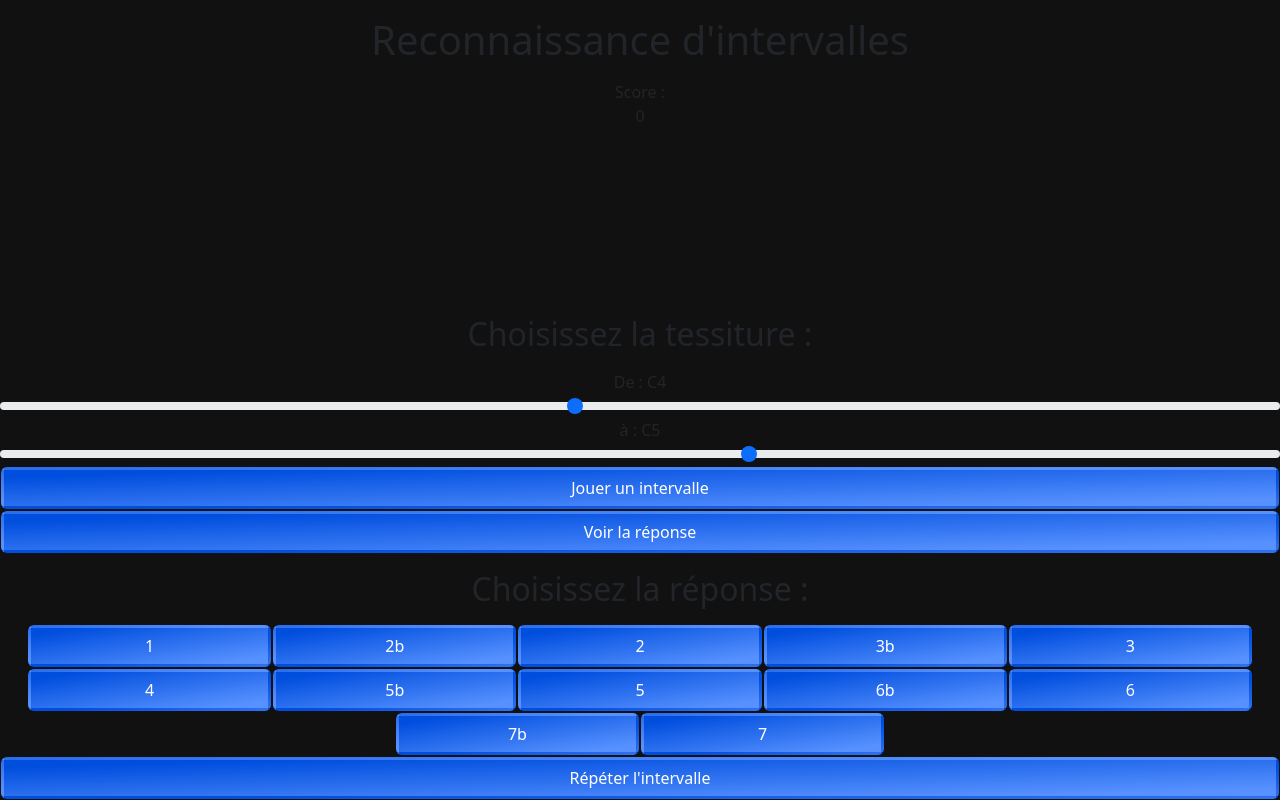
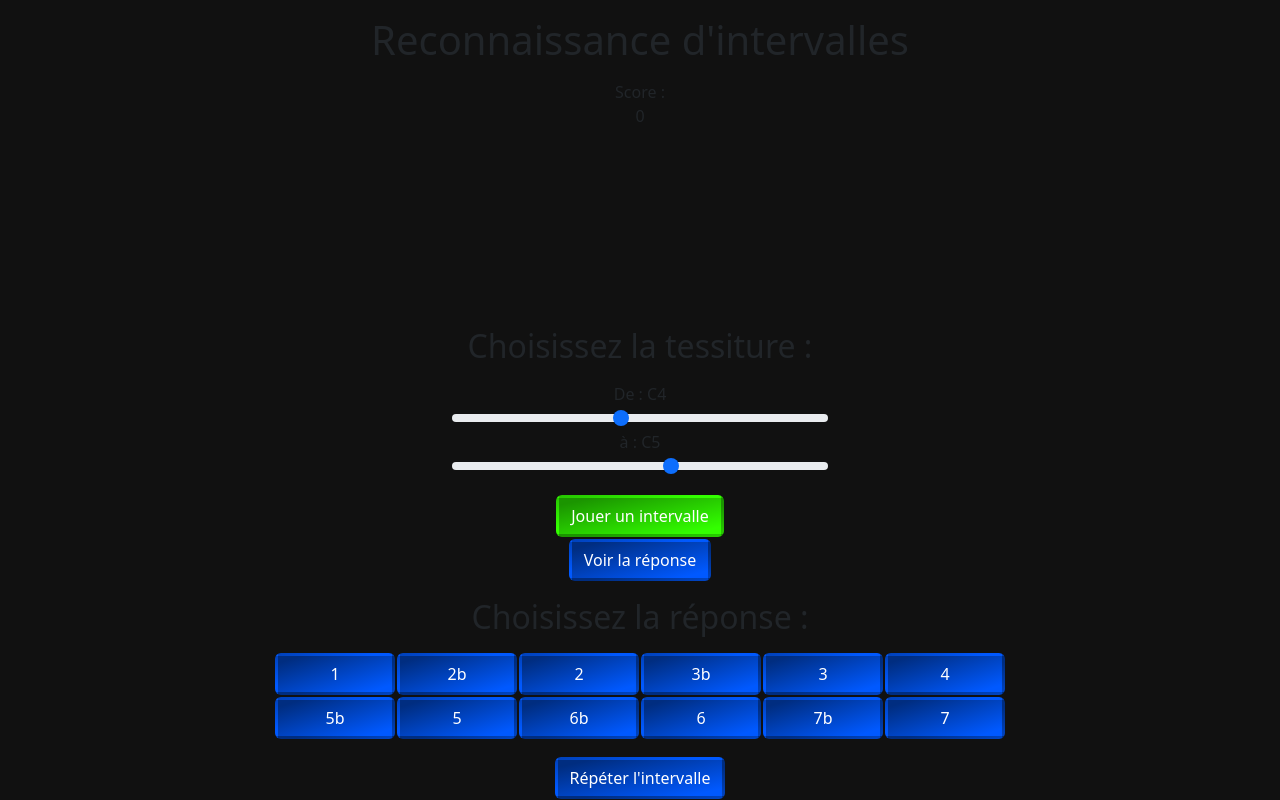
Before and after one commit to Khrystophe/eartraining, a PHP site: page /pages/intervalles.php in a window 1280 px wide. Run offline with PHP 8.4, Linux system fonts and the light colour scheme; some libraries are stand-ins or nearby versions.

Commit message:
15431509

```diff
--- a/assets/css/intervalles.css
+++ b/assets/css/intervalles.css
@@ -1,13 +1,18 @@
 :root {
   --gradient1: linear-gradient(
     to left top,
-    #5791ff 10%,
-    #004ede 90%
+    #0059ff 10%,
+    #002d80 90%
   ) !important;
   --gradient2: linear-gradient(
     to left top,
-    #ff5757 10%,
-    #de0000 90%
+    #ff0000 10%,
+    #930000 90%
+  ) !important;
+  --gradient3: linear-gradient(
+    to left top,
+    #33ff00 10%,
+    #1b9500 90%
   ) !important;
 }
 
@@ -25,38 +30,6 @@ h2 {
   margin: 1rem;
 }
 
-.tessiture-container {
-  display: flex;
-  flex-direction: column;
-  align-items: center;
-}
-
-.btn {
-  border: 3px solid transparent;
-  background: var(--gradient1);
-  color: #fff;
-  font-weight: 500;
-  text-decoration: none;
-  transition: all 0.4s ease;
-  margin: 1px;
-}
-
-.reponse-incorrecte {
-  background: var(--gradient2);
-  color: #111;
-  font-weight: 500;
-}
-
-.reponse-container {
-  display: flex;
-  flex-wrap: wrap;
-  justify-content: center;
-}
-
-.reponse {
-  width: 19vw;
-}
-
 .score-container {
   display: flex;
   flex-direction: column;
@@ -64,7 +37,7 @@ h2 {
   margin-bottom: 1rem;
 }
 
-.response-container {
+.music-score-response-container {
   display: flex;
   justify-content: center;
   flex-direction: column;
@@ -97,3 +70,66 @@ h2 {
     }
   }
 }
+.tessiture-slider-container{
+  display: flex;
+  justify-content: center;
+}
+
+.tessiture-container {
+  display: flex;
+  flex-direction: column;
+  align-items: center;
+  margin-bottom: 1rem;
+  max-width: 850px;
+}
+
+.btn {
+  border: 3px solid transparent;
+  background: var(--gradient1);
+  color: #fff;
+  font-weight: 500;
+  text-decoration: none;
+  transition: all 0.4s ease;
+  margin: 1px;
+}
+.play-ok {
+  background: var(--gradient3);
+}
+
+.play-stop{
+  background: var(--gradient2);
+}
+
+.play-show-container {
+  display: flex;
+  flex-direction: column;
+  align-items: center;
+}
+
+.reponse-incorrecte {
+  background: var(--gradient2);
+  color: #111;
+  font-weight: 500;
+}
+
+.response-container{
+  display: flex;
+  justify-content: center;
+}
+.response-buttons-container {
+  display: flex;
+  flex-wrap: wrap;
+  justify-content: center;
+  margin-bottom: 1rem;
+  max-width: 850px;
+}
+
+.reponse {
+  max-width: 120px;
+  width: 19vw;
+}
+
+.repeat-container{
+  display: flex;
+  justify-content: center;
+}
--- a/js/intervalles/playButton.js
+++ b/js/intervalles/playButton.js
@@ -1,9 +1,11 @@
 // Gestionnaire d'événements pour le bouton "Jouer un interval"
 document.getElementById("playButton").addEventListener("click", function () {
+
   if (answerGiven || !isScoreDisplayed || answerRevealed) {
-    console.log(answerGiven);
-    console.log(answerRevealed);
-    console.log(isScoreDisplayed);
+
+    this.classList.remove("play-ok");
+    this.classList.add("play-stop");
+
     generateNewNotes();
 
     if (answerRevealed) {
--- a/js/intervalles/showReponseButton.js
+++ b/js/intervalles/showReponseButton.js
@@ -1,5 +1,10 @@
 document.getElementById("showReponseButton").addEventListener("click", function () {
     clearStaves();
+
+    var playButton = document.getElementById("playButton");
+
+    playButton.classList.remove("play-stop");
+    playButton.classList.add("play-ok");
 
     answerRevealed = true;
 
--- a/pages/intervalles.php
+++ b/pages/intervalles.php
@@ -19,9 +19,8 @@
         <div id="scoreValue"></div>
     </div>
 
-
     <div class="music-score-container">
-        <div id="response" class="response-container"></div>
+        <div id="response" class="music-score-response-container"></div>
         <div class="staves-container">
             <div class="width">
                 <div class="note" id=note1></div>
@@ -34,6 +33,7 @@
         </div>
     </div>
 
+    <div class="tessiture-slider-container">
         <div class="tessiture-container">
             <h2>Choisissez la tessiture :</h2>
         <div>
@@ -47,14 +47,18 @@
         </div>
         <input type="range" id="tessiture2" class="form-range" name="tessiture2" min="0" max="87" step="1">
     </div>
+</div>
 
 
-
-    <button id="playButton" class="btn ">Jouer un intervalle</button>
+    <div class="play-show-container">
+        <button id="playButton" class="btn play-ok">Jouer un intervalle</button>
         <button id="showReponseButton" class="btn ">Voir la réponse</button>
+    </div>
 
     <h2>Choisissez la réponse :</h2>
-    <div class="reponse-container">
+
+    <div class="response-container">
+        <div class="response-buttons-container">
             <?php
             // Tableau associatif des réponses possibles et de leur distance en demi-tons
             $reponses = [
@@ -82,9 +86,12 @@
 
             ?>
         </div>
+    </div>
 
-    <!-- Bouton pour répéter l'intervalle -->
+    <div class="repeat-container">
         <button id="repeatButton" class="btn ">Répéter l'intervalle</button>
+    </div>
+
 
     <script src="https://cdnjs.cloudflare.com/ajax/libs/abcjs/6.2.2/abcjs-basic-min.min.js" integrity="sha512-REXLcx385NL3ZWosam5LzLJoA0AkfeVdW94IQURSM/Gl6EyrS0hS3LtqR094d00lsicEVAprWA5SUTD5oljapg==" crossorigin="anonymous" referrerpolicy="no-referrer"></script>
 
```
Lines whose indentation alone changed are shown as unchanged.
